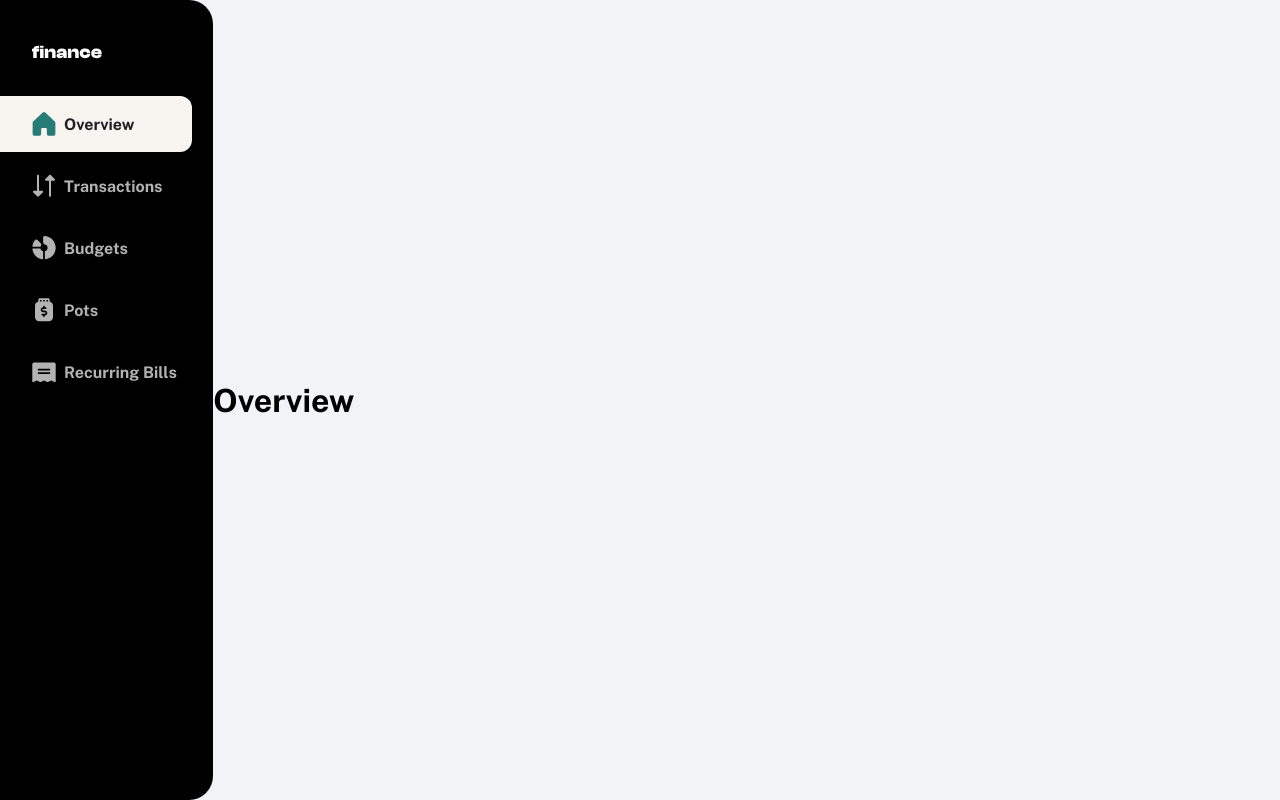
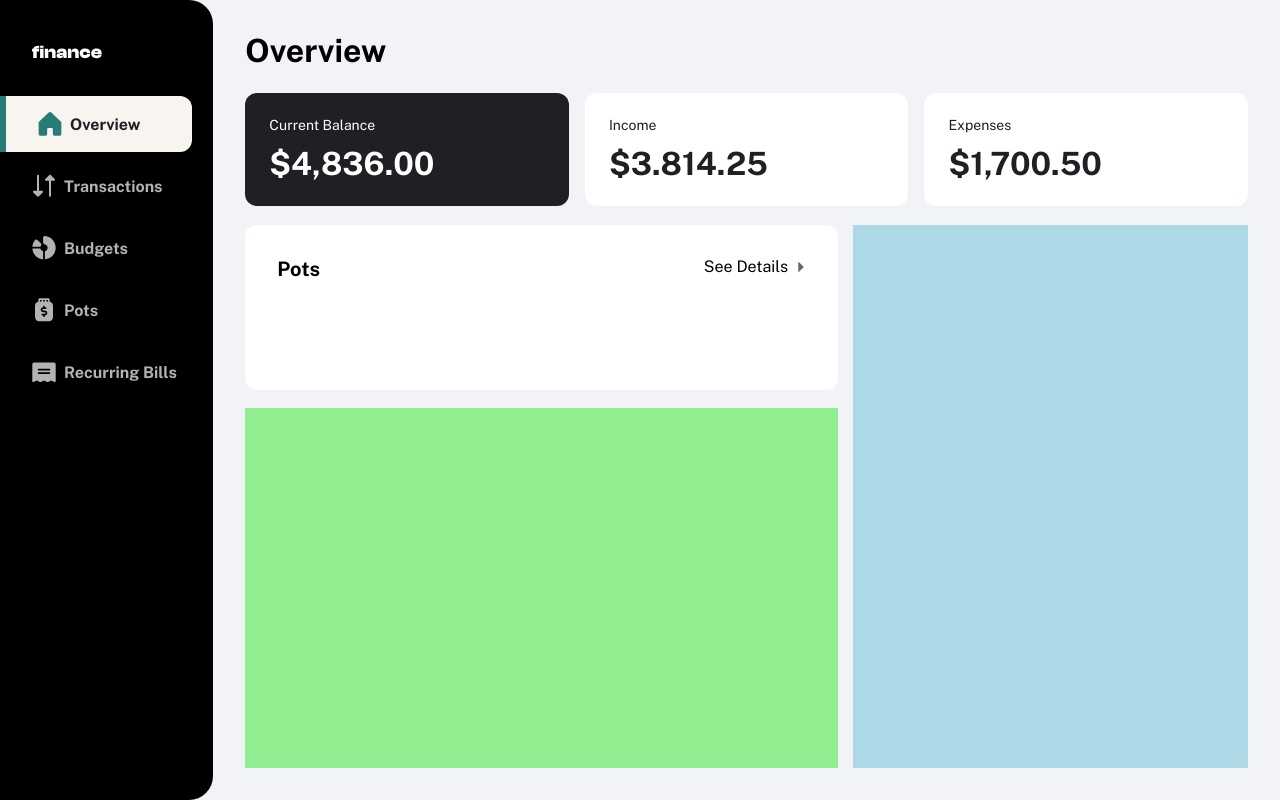
Before and after one commit to kwe92/personal-finance-app, a React (Create React App) app: page /home/Overview in a window 1280 px wide. Built offline with nearby package versions, Linux system fonts and the light colour scheme.

Commit message:
feat: overview initial

```diff
--- a/src/app/constants/reusable.tsx
+++ b/src/app/constants/reusable.tsx
@@ -18,6 +18,10 @@ const GapW12 = (): JSX.Element => {
 
 const GapW16 = (): JSX.Element => {
   return <div style={{ width: "16px" }} />;
+};
+
+const GapW24 = (): JSX.Element => {
+  return <div style={{ width: "24px" }} />;
 };
 
 const GapW32 = (): JSX.Element => {
@@ -50,6 +54,10 @@ const GapH16 = (): JSX.Element => {
   return <div style={{ height: "16px" }} />;
 };
 
+const GapH24 = (): JSX.Element => {
+  return <div style={{ height: "24px" }} />;
+};
+
 const GapH32 = (): JSX.Element => {
   return <div style={{ height: "32px" }} />;
 };
@@ -58,6 +66,6 @@ const GapH64 = (): JSX.Element => {
   return <div style={{ height: "64px" }} />;
 };
 
-export { GapW4, GapW6, GapW8, GapW12, GapW16, GapW32, GapW64 };
+export { GapW4, GapW6, GapW8, GapW12, GapW16, GapW24, GapW32, GapW64 };
 
-export { GapH4, GapH6, GapH8, GapH12, GapH16, GapH32, GapH64 };
+export { GapH4, GapH6, GapH8, GapH12, GapH16, GapH24, GapH32, GapH64 };
--- a/src/features/home/components/css/selectable_list_tile.css
+++ b/src/features/home/components/css/selectable_list_tile.css
@@ -1,29 +1,39 @@
 .selectable-list-tile{
     width: 90%;
+    height: 56px;
     display: flex;
     align-items: center;
     /* background-color: white; */
     /* TODO: maybe responsive left padding */
-    padding: 16px 0 16px 32px;
+    /* padding: 16px 0 16px 32px; */
     border-top-right-radius: 12px;
     border-bottom-right-radius: 12px;
 }
+
+.selected-selectable-list-tile{
+    width: 90%;
+    height: 56px;
+    display: flex;
+    align-items: center;
+    background-color: #F8F4F0;
+    /* TODO: maybe responsive left padding */
+    /* padding: 16px 0 16px 32px; */
+    border-top-right-radius: 12px;
+    border-bottom-right-radius: 12px;
+
+}
+
+.vertical-navbar-highlight {
+    display: none;
+    width: 6px;
+    height: 100%;
+    background-color: #277C78;
+}
+
 .selectable-list-tile p{
     color: #B3B3B3;
     font-size: 16px;
     font-weight: bold;
-}
-
-.selected-selectable-list-tile{
-    width: 90%;
-    display: flex;
-    align-items: center;
-    background-color: #F8F4F0;
-    /* TODO: maybe responsive left padding */
-    padding: 16px 0 16px 32px;
-    border-top-right-radius: 12px;
-    border-bottom-right-radius: 12px;
-
 }
 
 .selected-selectable-list-tile p {
@@ -34,12 +44,10 @@
     fill: #277C78;
 }
 
+.selected-selectable-list-tile .vertical-navbar-highlight{
+    display: block;
+}
 
 .selectable-list-tile:hover .nav-icon{
     fill: #277C78;
 }
-
-/*
-#selectable-list-tile:focus{
-    background-color: aqua;
-} */
--- a/src/features/home/components/selectable_list_tile.tsx
+++ b/src/features/home/components/selectable_list_tile.tsx
@@ -13,6 +13,8 @@ const SelectableListTile = (props: {
       tabIndex={props.tabKey}
       onClick={props.onTap}
     >
+      <div className="vertical-navbar-highlight" />
+      <gaps.GapW32 />
       {props.icon}
       <gaps.GapW8 />
       <p>{props.content}</p>
--- a/src/features/overview/overview_view.tsx
+++ b/src/features/overview/overview_view.tsx
@@ -1,5 +1,176 @@
+import * as gaps from "../../app/constants/reusable";
+import iconCaretRight from "../../assets/images/icon-caret-right.svg";
+
+//!! TODO: iconCaretRight should be its own component as to be able to dymanically change its color
+
 const OverviewView = (): JSX.Element => {
-  return <h1>Overview</h1>;
+  return (
+    <div
+      style={{
+        display: "flex",
+        flexDirection: "column",
+        width: "100%",
+        height: "100%",
+        padding: "32px 32px 32px 32px",
+      }}
+    >
+      <h1>Overview</h1>
+      <gaps.GapH32 />
+
+      <OverviewListTileRow />
+
+      {/* lower section */}
+
+      <div style={{ height: "3.5%" }} />
+
+      <div style={{ width: "100%", height: "100%", display: "flex" }}>
+        <LeftSection />
+        <div style={{ width: "1.5%" }} />
+        <RightSection />
+      </div>
+    </div>
+  );
+};
+
+const OverviewListTileRow = (): JSX.Element => {
+  return (
+    <div style={{ display: "flex", width: "100%", height: "118px" }}>
+      <OverviewListTile
+        title="Current Balance"
+        content="$4,836.00"
+        isInvertedColors={true}
+      />
+      <gaps.GapW16 />
+
+      <OverviewListTile title="Income" content="$3.814.25" />
+      <gaps.GapW16 />
+
+      <OverviewListTile title="Expenses" content="$1,700.50" />
+    </div>
+  );
+};
+
+const OverviewListTile = ({
+  title,
+  content,
+  isInvertedColors = false,
+}: {
+  title: string;
+  content: string;
+  isInvertedColors?: boolean;
+}): JSX.Element => {
+  const backgroundCOlor = !isInvertedColors ? "white" : "#201F24";
+
+  const contentColor = !isInvertedColors ? "#201F24" : "white";
+
+  return (
+    <div
+      style={{
+        flex: 1,
+        backgroundColor: backgroundCOlor,
+        borderRadius: "12px",
+      }}
+    >
+      <div
+        style={{ display: "flex", flexDirection: "column", padding: "24px" }}
+      >
+        <p style={{ fontSize: "14px", color: contentColor }}>{title}</p>
+        <gaps.GapH12 />
+        <p
+          style={{ fontSize: "32px", fontWeight: "bold", color: contentColor }}
+        >
+          {content}
+        </p>
+      </div>
+    </div>
+  );
+};
+
+const LeftSection = (): JSX.Element => {
+  return (
+    <div
+      style={{
+        display: "flex",
+        flexDirection: "column",
+        width: "60%",
+        height: "100%",
+        // backgroundColor: "lightsalmon",
+      }}
+    >
+      <PotsSection />
+
+      <div style={{ height: "5%" }} />
+
+      <TransactionsSection />
+    </div>
+  );
+};
+
+const RightSection = (): JSX.Element => {
+  return (
+    <div
+      style={{
+        display: "flex",
+        flexDirection: "column",
+        width: "40%",
+        height: "100%",
+        backgroundColor: "lightblue",
+      }}
+    ></div>
+  );
+};
+
+const PotsSection = (): JSX.Element => {
+  return (
+    <div
+      style={{
+        display: "flex",
+        width: "100%",
+        height: "40%",
+        backgroundColor: "white",
+        padding: "32px",
+        borderRadius: "12px",
+      }}
+    >
+      <div
+        style={{
+          display: "flex",
+          width: "100%",
+          justifyContent: "space-between",
+        }}
+      >
+        <p style={{ fontSize: "20px", fontWeight: "bold" }}>Pots</p>
+        <div
+          style={{
+            display: "flex",
+            alignItems: "center",
+            height: "20px",
+          }}
+        >
+          <p>See Details</p>
+          <gaps.GapW8 />
+          <img
+            src={iconCaretRight}
+            style={{ width: "10px", height: "10px" }}
+            alt=""
+          />
+        </div>
+      </div>
+    </div>
+  );
+};
+
+const TransactionsSection = (): JSX.Element => {
+  return (
+    <div
+      style={{
+        display: "flex",
+        width: "100%",
+        height: "100%",
+        backgroundColor: "lightgreen",
+      }}
+    ></div>
+  );
 };
 
 export default OverviewView;
```
